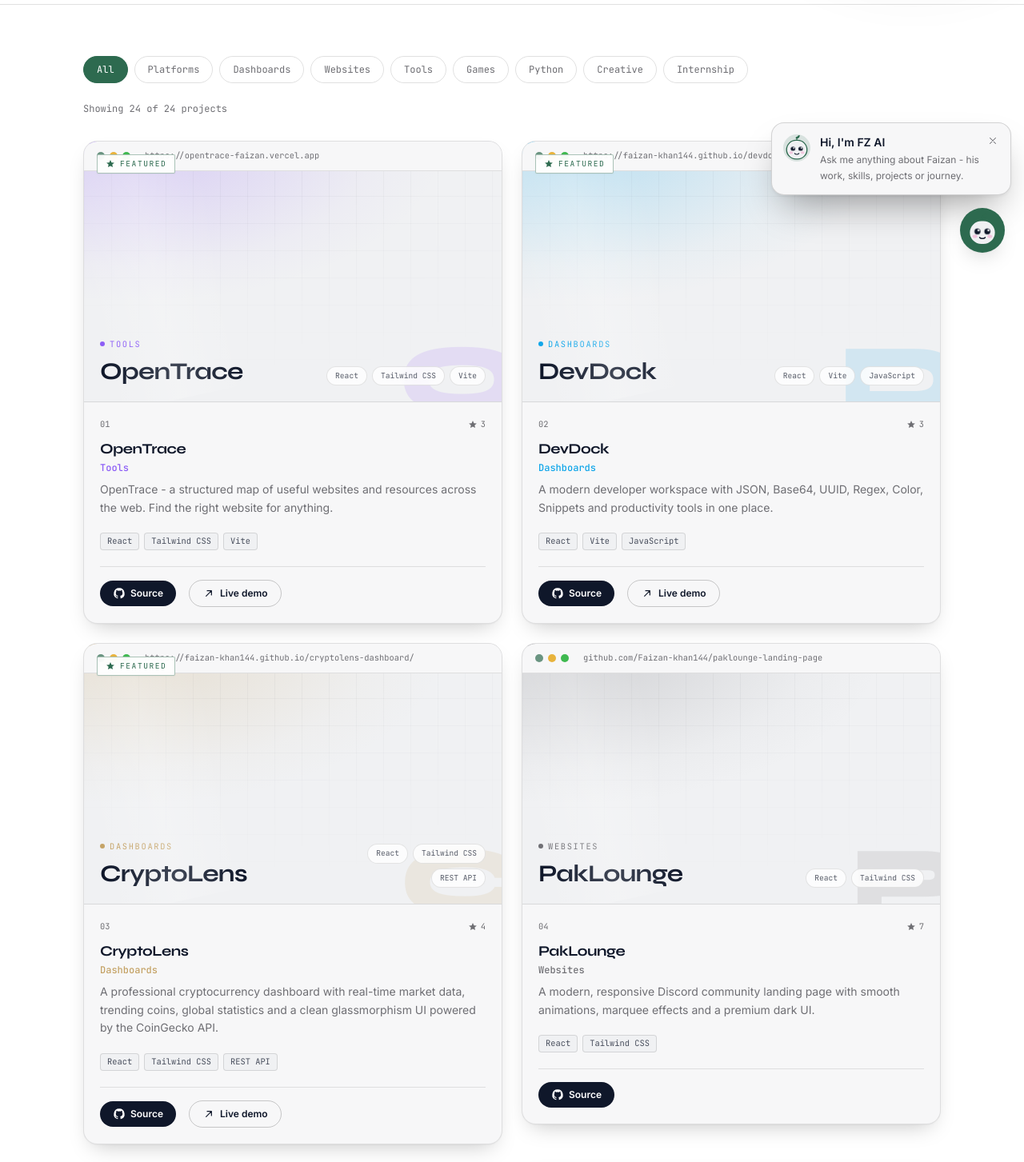
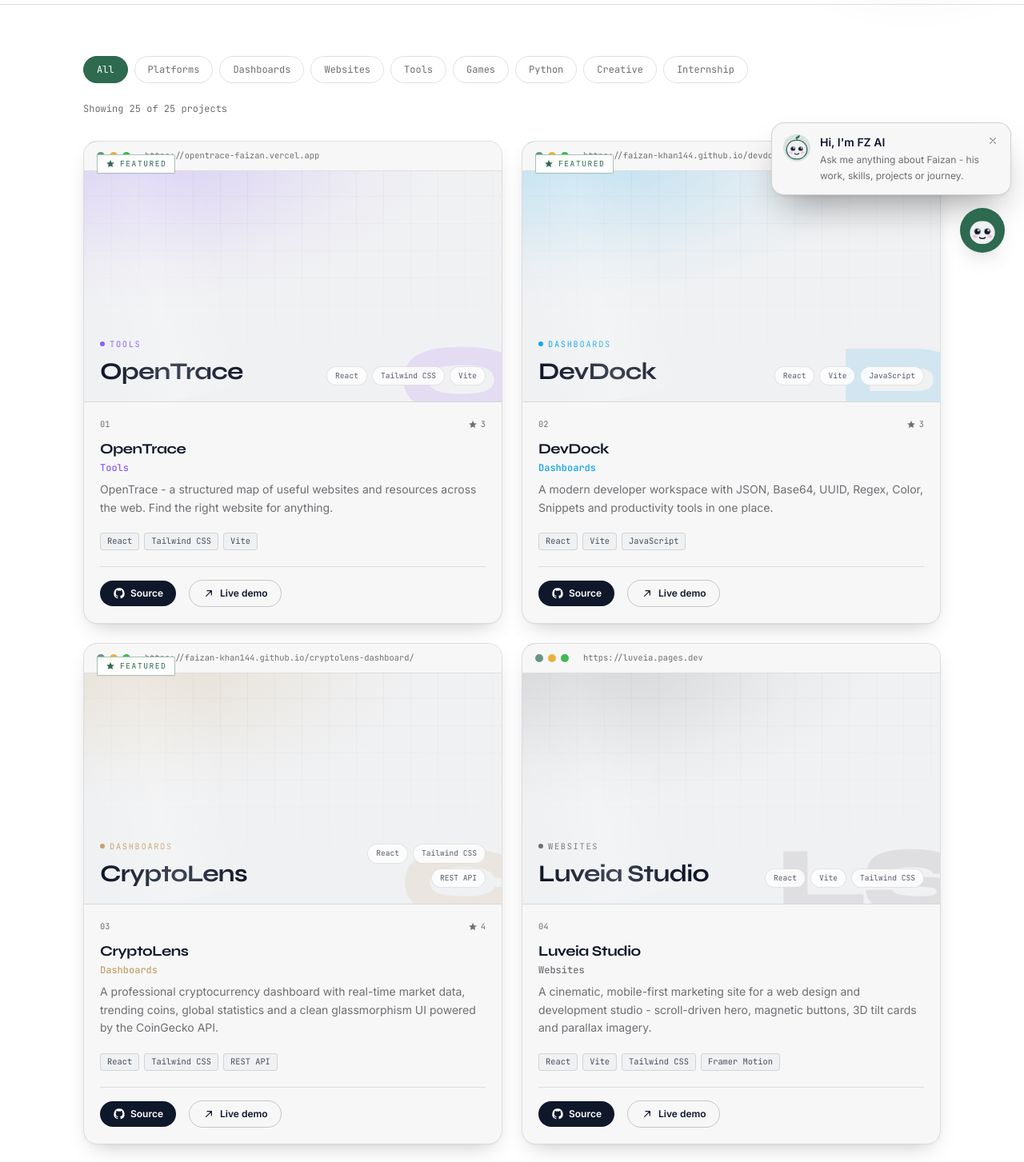
Before and after one commit to Faizan-khan144/faizan-portfolio, a React (Vite) app: page /projects in a window 1280 px wide. Shown: the part 460-1913 px from the top of the page at 80% size. Built offline with nearby package versions, Linux system fonts and the light colour scheme.

Commit message:
feat(projects): add the Luveia Studio project

```diff
--- a/src/data/projects.js
+++ b/src/data/projects.js
@@ -54,6 +54,17 @@ export const projects = [
     live: 'https://faizan-khan144.github.io/cryptolens-dashboard/',
     stars: 4,
     brand: '#d9a85b',
+  },
+  {
+    id: 'luveia-studio',
+    name: 'Luveia Studio',
+    title: 'Luveia Studio',
+    category: 'Websites',
+    description:
+      'A cinematic, mobile-first marketing site for a web design and development studio - scroll-driven hero, magnetic buttons, 3D tilt cards and parallax imagery.',
+    tech: ['React', 'Vite', 'Tailwind CSS', 'Framer Motion'],
+    live: 'https://luveia.pages.dev',
+    brand: '#22C55E',
   },
   {
     id: 'paklounge-landing-page',
```
